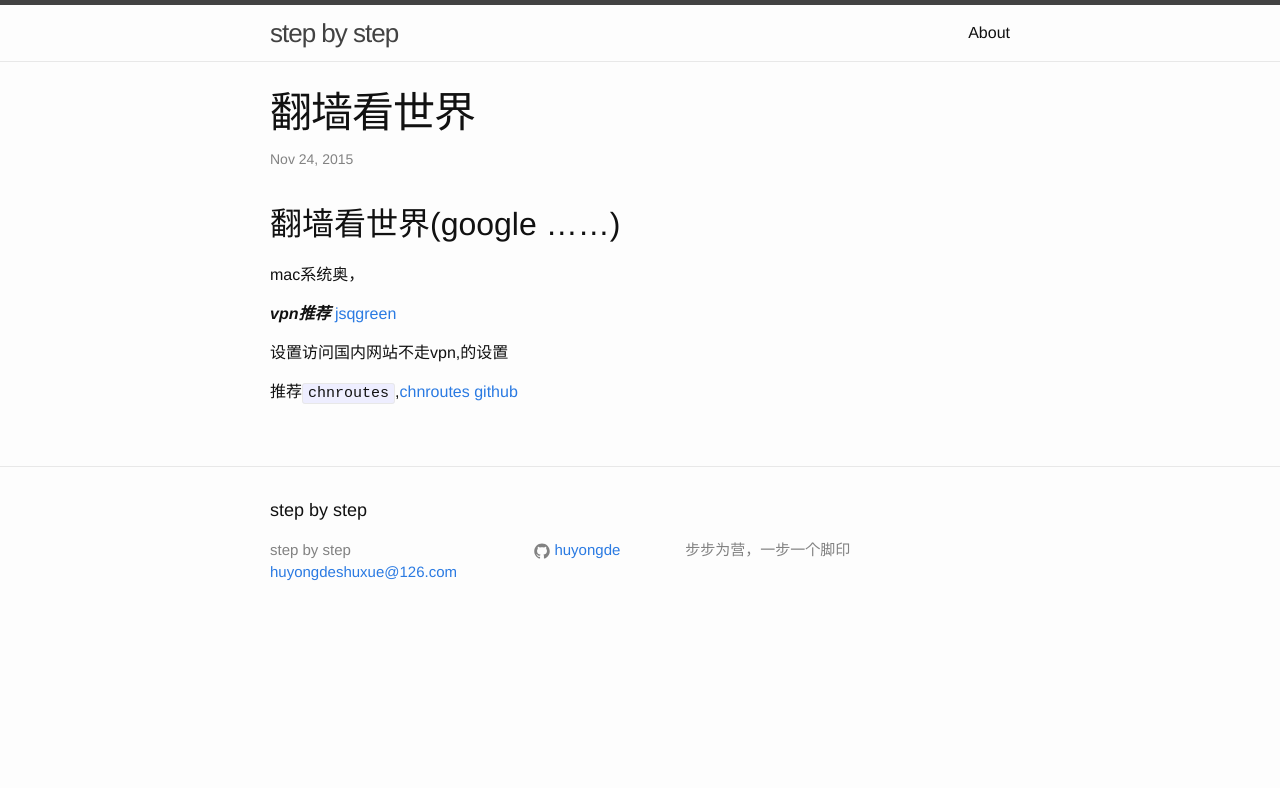
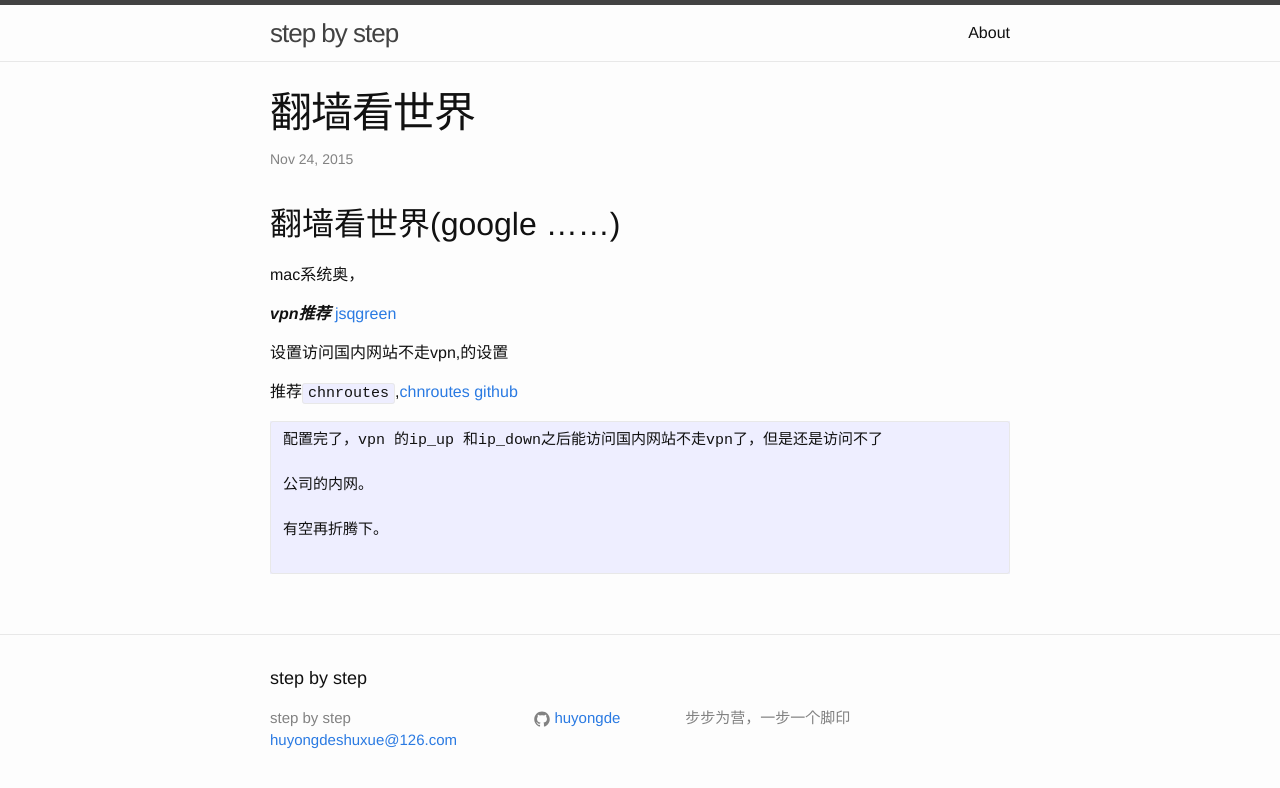
Before and after one commit to huyongde/huyongde.github.io, a Jekyll site: the page built from _posts/2015-11-24-goout-see-world.md, in a window 1280 px wide. Shown: the top 788 px of the page. Built offline with Jekyll 4.4.1, drawn with Linux system fonts in a browser that asks for light colours; Markdown is read by kramdown in place of the engine named in the settings.

Commit message:
goout see world

````diff
--- a/_posts/2015-11-24-goout-see-world.md
+++ b/_posts/2015-11-24-goout-see-world.md
@@ -13,3 +13,14 @@ mac系统奥，
 设置访问国内网站不走vpn,的设置
 
 推荐`chnroutes`,[chnroutes github](https://github.com/huyongde/chnroutes)
+
+
+
+```
+配置完了，vpn 的ip_up 和ip_down之后能访问国内网站不走vpn了，但是还是访问不了
+
+公司的内网。
+
+有空再折腾下。
+
+```
````
